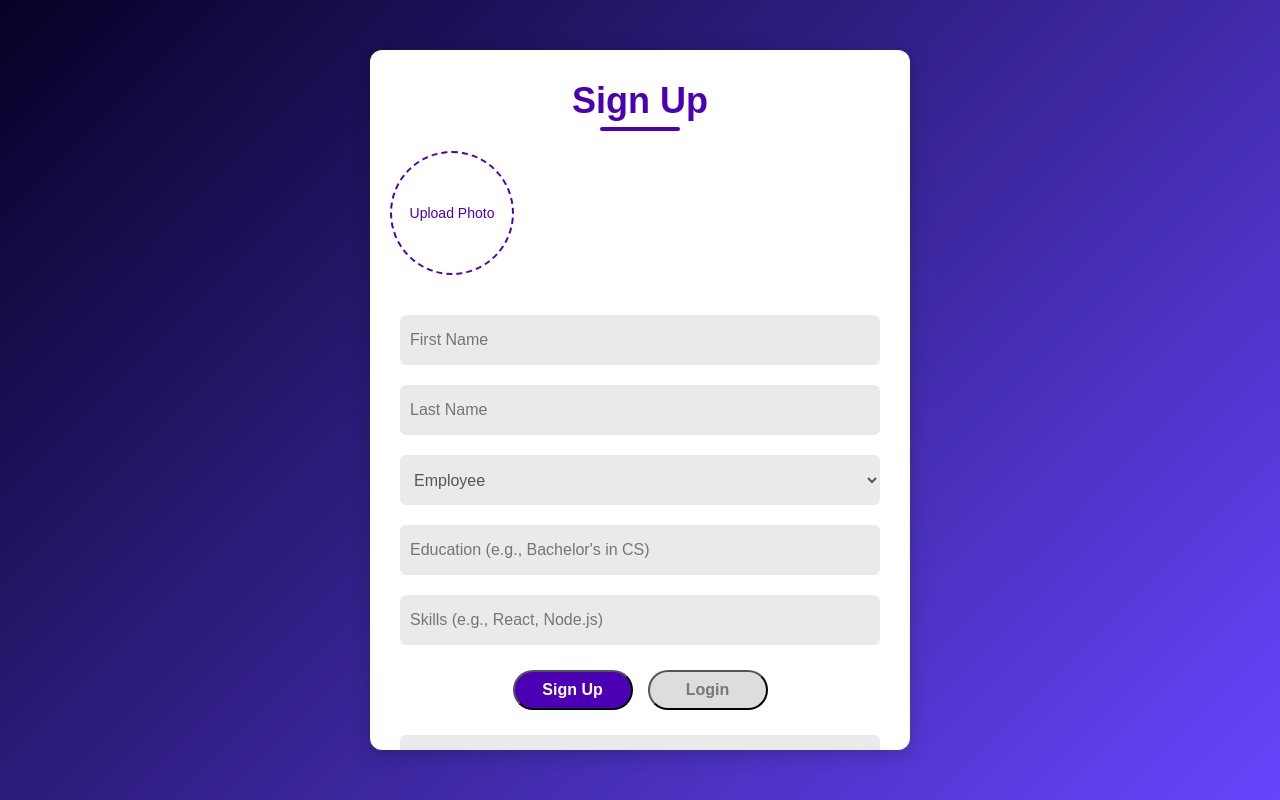
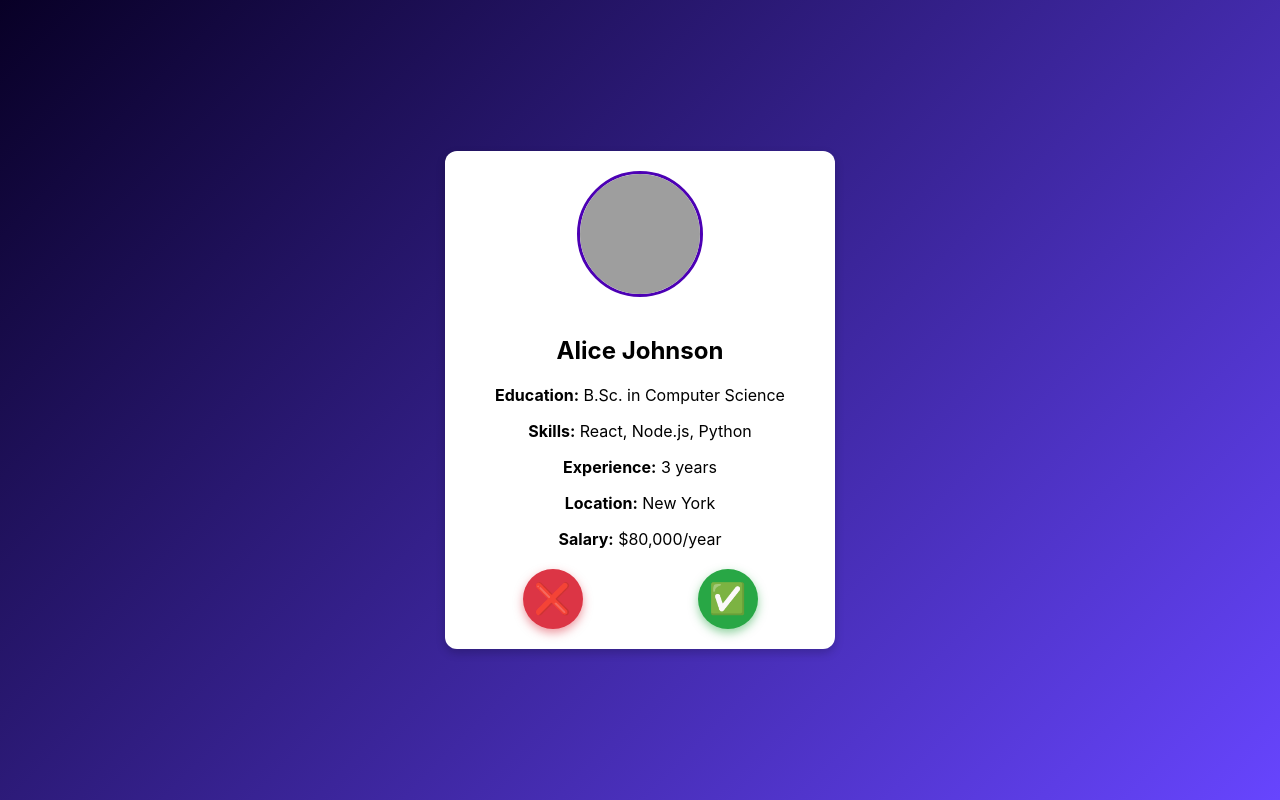
Before and after one commit to therodesun/unitedHacks, a React (Create React App) app in the folder frontend/: page / in a window 1280 px wide. Built offline with nearby package versions, Linux system fonts and the light colour scheme; grey boxes are pictures that could not be loaded.

Commit message:
Created Main Page

```diff
--- a/frontend/src/App.js
+++ b/frontend/src/App.js
@@ -1,12 +1,23 @@
-import logo from './logo.svg';
+import React from 'react';
 import './App.css';
-import LoginSignup from './Components/LoginSignup/LoginSignup';
-
+import MainPage from './Components/MainPage/MainPage';
 
 function App() {
+  // Dummy user data
+  const dummyUser = {
+    firstName: "Alice",
+    lastName: "Johnson",
+    education: "B.Sc. in Computer Science",
+    skills: "React, Node.js, Python",
+    experience: "3 years",
+    location: "New York",
+    salary: "$80,000/year",
+    profileImage: "https://i.pravatar.cc/150?img=8" // Reliable online profile pic
+  };
+
   return (
     <div>
-      <LoginSignup/>
+      <MainPage user={dummyUser} />
     </div>
   );
 }
--- /dev/null
+++ b/frontend/src/Components/MainPage/MainPage.css
@@ -0,0 +1,72 @@
+.main-container {
+    display: flex;
+    flex-direction: column;
+    align-items: center;
+    justify-content: center;
+    height: 100vh;
+    background: linear-gradient(135deg, #080026, #6745fe);
+}
+
+.profile-card {
+    background: #fff;
+    padding: 20px;
+    border-radius: 12px;
+    box-shadow: 0 4px 10px rgba(0, 0, 0, 0.2);
+    text-align: center;
+    width: 350px;
+    position: relative;
+}
+
+
+.profile-pic {
+    width: 120px;
+    height: 120px;
+    border-radius: 50%; /* Ensures the image is a perfect circle */
+    object-fit: cover; /* Prevents distortion */
+    border: 3px solid #4c00b4; /* Adds a stylish border */
+    margin-bottom: 15px;
+}
+
+
+/* Buttons Container */
+.action-buttons {
+    display: flex;
+    justify-content: space-around;
+    margin-top: 20px;
+}
+
+/* Check (✅) & Cross (❌) Buttons */
+.accept, .reject {
+    width: 60px;
+    height: 60px;
+    font-size: 30px;
+    border: none;
+    cursor: pointer;
+    border-radius: 50%;
+    transition: 0.3s ease-in-out;
+    display: flex;
+    justify-content: center;
+    align-items: center;
+}
+
+/* Accept (Green) */
+.accept {
+    background: #28a745;
+    color: white;
+    box-shadow: 0 4px 10px rgba(40, 167, 69, 0.5);
+}
+.accept:hover {
+    background: #218838;
+    transform: scale(1.1);
+}
+
+/* Reject (Red) */
+.reject {
+    background: #dc3545;
+    color: white;
+    box-shadow: 0 4px 10px rgba(220, 53, 69, 0.5);
+}
+.reject:hover {
+    background: #c82333;
+    transform: scale(1.1);
+}
--- /dev/null
+++ b/frontend/src/Components/MainPage/MainPage.jsx
@@ -0,0 +1,33 @@
+import React from 'react';
+import './MainPage.css';
+
+const MainPage = ({ user }) => {
+    return (
+        <div className="main-container">
+            <div className="profile-card">
+                {/* Circular Profile Picture */}
+                <img
+                    src={user.profileImage || "https://i.pravatar.cc/150?img=8"}
+                    alt="Profile"
+                    className="profile-pic"
+                />
+
+                {/* User Details */}
+                <h2>{user.firstName} {user.lastName}</h2>
+                <p><strong>Education:</strong> {user.education}</p>
+                <p><strong>Skills:</strong> {user.skills}</p>
+                <p><strong>Experience:</strong> {user.experience}</p>
+                <p><strong>Location:</strong> {user.location}</p>
+                <p><strong>Salary:</strong> {user.salary}</p>
+
+                {/* Swipe Action Buttons */}
+                <div className="action-buttons">
+                    <button className="reject">❌</button>
+                    <button className="accept">✅</button>
+                </div>
+            </div>
+        </div>
+    );
+};
+
+export default MainPage;
```
